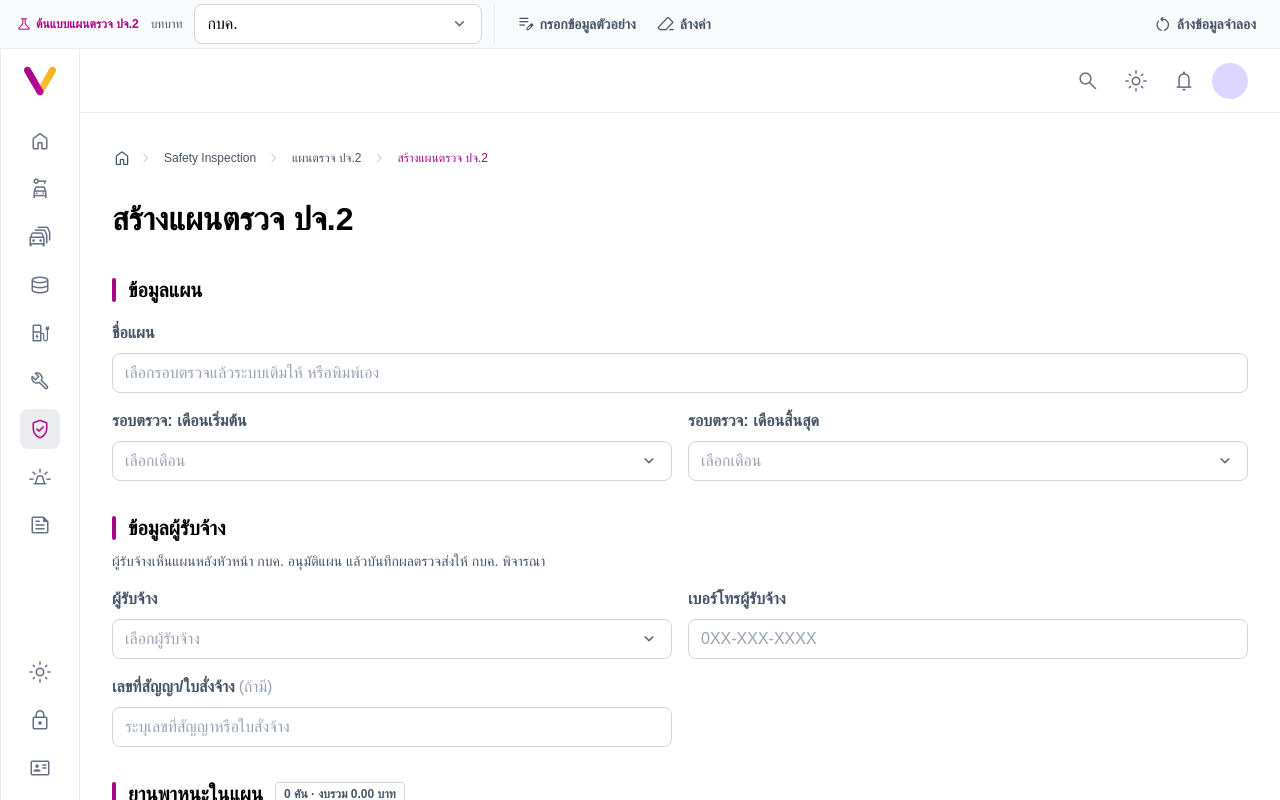
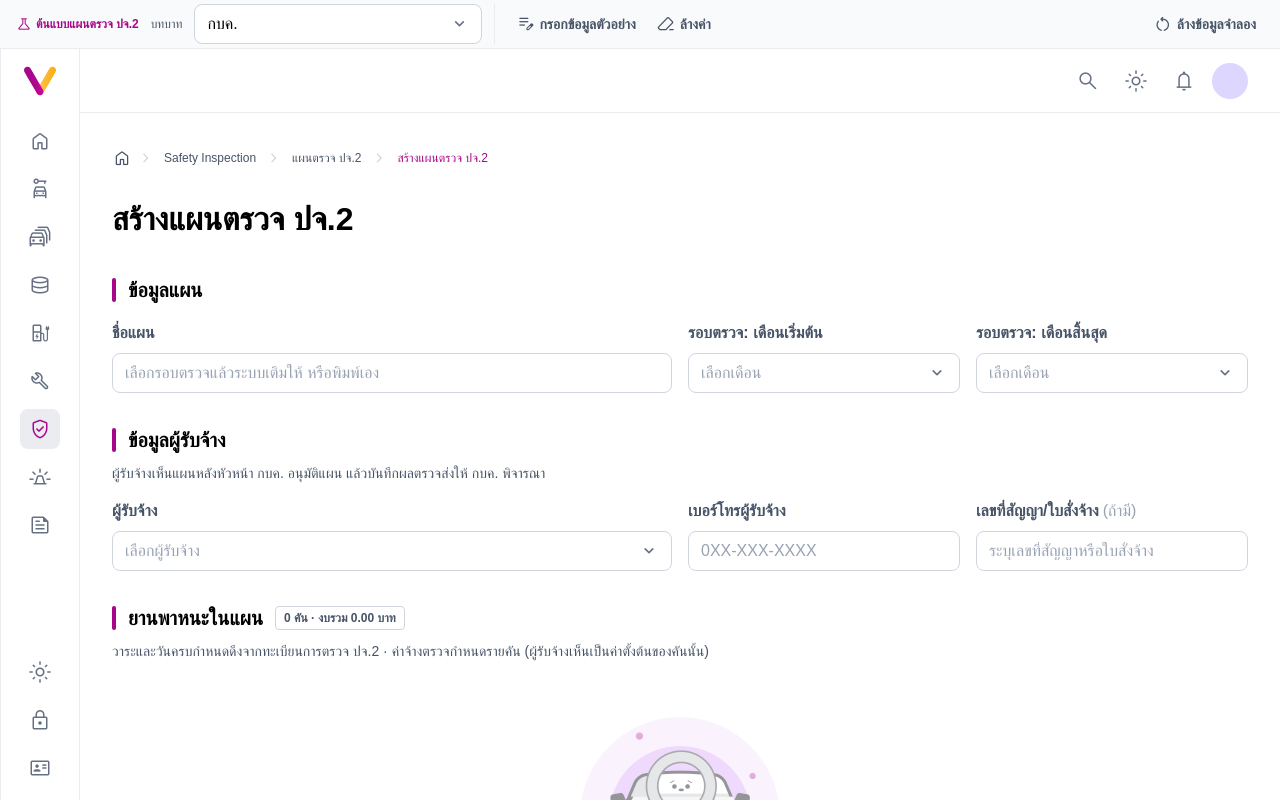
Before and after one commit to liinux-cw/safety-inspection, a Next.js app: page /new in a window 1280 px wide. Shown: the top 800 px of the page. Built offline with nearby package versions, Linux system fonts and the light colour scheme; a web font is replaced by a local one.

Commit message:
Plan form: 50/25/25 field layout for plan info and contractor info
Co-Authored-By: Claude Opus 5.5 <noreply@anthropic.com>

```diff
--- a/src/app/_lib/PlanForm.tsx
+++ b/src/app/_lib/PlanForm.tsx
@@ -172,7 +172,7 @@ export function PlanForm({ plan }: { plan?: Plan }) {
         {plan?.status === "returned" && <Alert Color="Error" Text="หัวหน้า กบค. ส่งกลับให้แก้ไข" SupportingText={(plan.returnReason ? plan.returnReason + " · " : "") + "แก้ไขแล้วกดบันทึกและส่งอนุมัติอีกครั้ง"} />}
         <section className="flex flex-col gap-4">
           <SectionHeader Title="ข้อมูลแผน" />
-          <div className={cx("grid gap-4", mob ? "grid-cols-1" : "grid-cols-2")}>
+          <div className={cx("grid gap-4", mob ? "grid-cols-1" : "grid-cols-4")}>
             <TextInput className={mob ? undefined : "col-span-2"} LabelText="ชื่อแผน" Text={d.name} Placeholder="เลือกรอบตรวจแล้วระบบเติมให้ หรือพิมพ์เอง" onChange={(v) => { setNameEdited(true); put({ name: v }); }} onBlur={() => touch("name")}
               State={err.name ? "Error" : undefined} HelperText={err.name} />
             <InputDropdown LabelText="รอบตรวจ: เดือนเริ่มต้น" Text={d.from ? monthText(d.from) : ""} Placeholder="เลือกเดือน" open={dd === "from"} onOpenChange={ddOpen("from")}
@@ -190,9 +190,9 @@ export function PlanForm({ plan }: { plan?: Plan }) {
 
         <section className="flex flex-col gap-4">
           <SectionHeader Title="ข้อมูลผู้รับจ้าง" SupportingText="ผู้รับจ้างเห็นแผนหลังหัวหน้า กบค. อนุมัติแผน แล้วบันทึกผลตรวจส่งให้ กบค. พิจารณา" />
-          <div className={cx("grid gap-4", mob ? "grid-cols-1" : "grid-cols-2")}>
-            {vendorLocked ? <TextInput LabelText="ผู้รับจ้าง" Text={vendor?.name ?? ""} State="Readonly" readOnly HelperText="เปลี่ยนไม่ได้ ผู้รับจ้างบันทึกผลตรวจในแผนนี้แล้ว" /> :
-            <InputDropdown LabelText="ผู้รับจ้าง" Text={vendor?.name ?? ""} Placeholder="เลือกผู้รับจ้าง" open={dd === "vendor"} onOpenChange={ddOpen("vendor")}
+          <div className={cx("grid gap-4", mob ? "grid-cols-1" : "grid-cols-4")}>
+            {vendorLocked ? <TextInput className={mob ? undefined : "col-span-2"} LabelText="ผู้รับจ้าง" Text={vendor?.name ?? ""} State="Readonly" readOnly HelperText="เปลี่ยนไม่ได้ ผู้รับจ้างบันทึกผลตรวจในแผนนี้แล้ว" /> :
+            <InputDropdown className={mob ? undefined : "col-span-2"} LabelText="ผู้รับจ้าง" Text={vendor?.name ?? ""} Placeholder="เลือกผู้รับจ้าง" open={dd === "vendor"} onOpenChange={ddOpen("vendor")}
               State={err.vendor ? "Error" : undefined} HelperText={err.vendor}>
               <DropdownList>{VENDORS.map((v) => <DropdownListItem key={v.id} Text={v.name} SupportingText={v.tel} State={v.id === d.vendor ? "Selected" : "Default"}
                 onClick={() => { put({ vendor: v.id, vendorTel: v.tel }); setDd(""); }} />)}</DropdownList>
```
